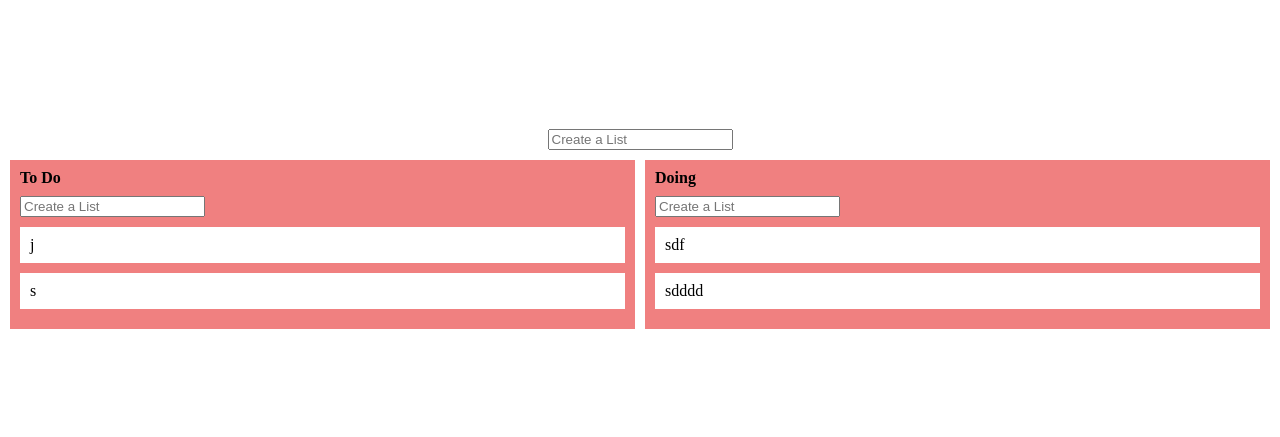
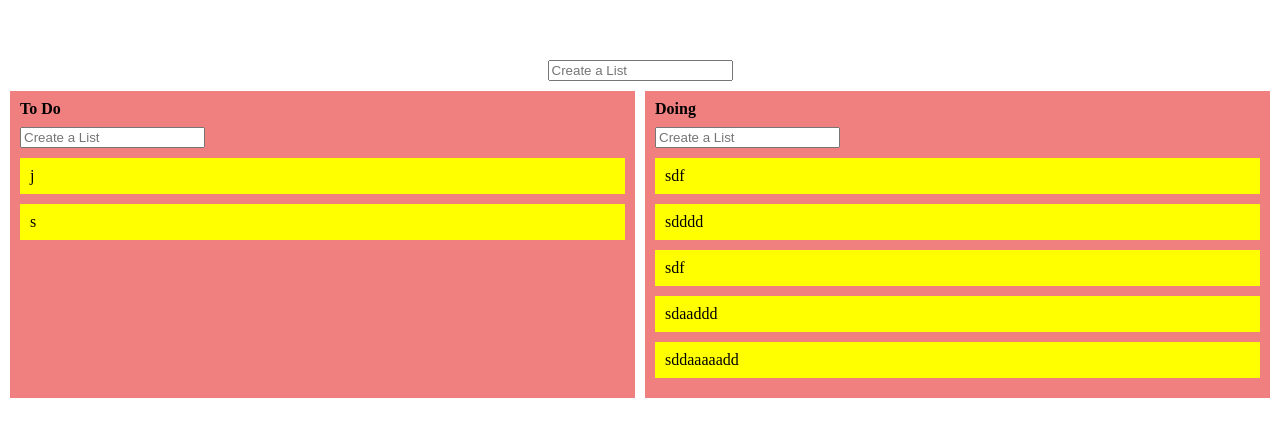
Before and after one commit to the-new-kim/draggable-to-do, a React (Create React App) app: page / in a window 1280 px wide. Shown: the part 171-608 px from the top of the page. Built offline with nearby package versions, Linux system fonts and the light colour scheme.

Commit message:
draggable board and cards are done

```diff
--- a/src/App.tsx
+++ b/src/App.tsx
@@ -2,7 +2,7 @@ import { useForm } from "react-hook-form";
 import { useRecoilState } from "recoil";
 import styled from "styled-components";
 import { toDoState } from "./atoms";
-import { DragDropContext } from "react-beautiful-dnd";
+import { DragDropContext, Droppable, DropResult } from "react-beautiful-dnd";
 import Board from "./components/Board";
 
 const Wrapper = styled.div`
@@ -34,8 +34,58 @@ interface IForm {
 function App() {
   const [boards, setBoards] = useRecoilState(toDoState);
   const { register, handleSubmit, setValue } = useForm<IForm>();
+  const onDragEnd = (info: DropResult) => {
+    const { destination, source } = info;
+    console.log(info);
+    if (!destination) return;
+    // moving boards
+    if (destination?.droppableId === "list") {
+      setBoards((allBoards) => {
+        const boardNames = Object.keys(allBoards);
+        const sourceName = boardNames[source.index];
 
-  const onDragEnd = () => {};
+        boardNames.splice(source.index, 1);
+        boardNames.splice(destination.index, 0, sourceName);
+
+        let newBoards = {};
+
+        boardNames.map((boardName) => {
+          newBoards = { ...newBoards, [boardName]: allBoards[boardName] };
+        });
+
+        return newBoards;
+      });
+    }
+    // moving card in a same board
+    else if (destination.droppableId === source.droppableId) {
+      setBoards((allBoards) => {
+        const copyToDo = allBoards[source.droppableId][source.index];
+        const copyBoard = [...allBoards[source.droppableId]];
+
+        copyBoard.splice(source.index, 1);
+        copyBoard.splice(destination.index, 0, copyToDo);
+
+        return { ...allBoards, [source.droppableId]: copyBoard };
+      });
+    }
+    // moving card form a board to the other board
+    else if (destination.droppableId !== source.droppableId) {
+      setBoards((allBoards) => {
+        const copyToDo = allBoards[source.droppableId][source.index];
+        const sourceBoard = [...allBoards[source.droppableId]];
+        const targetBoard = [...allBoards[destination.droppableId]];
+
+        sourceBoard.splice(source.index, 1);
+        targetBoard.splice(destination.index, 0, copyToDo);
+
+        return {
+          ...allBoards,
+          [source.droppableId]: sourceBoard,
+          [destination.droppableId]: targetBoard,
+        };
+      });
+    }
+  };
 
   const onValid = ({ board }: IForm) => {
     setBoards((allBoards) => {
@@ -55,11 +105,21 @@ function App() {
             placeholder="Create a List"
           />
         </Form>
-        <BoardsContainer>
-          {Object.keys(boards).map((cat, index) => (
-            <Board board={cat} key={index} toDos={boards[cat]} />
-          ))}
-        </BoardsContainer>
+        <Droppable droppableId="list" type="COLUMN" direction="horizontal">
+          {(magic) => (
+            <BoardsContainer ref={magic.innerRef} {...magic.droppableProps}>
+              {Object.keys(boards).map((board, index) => (
+                <Board
+                  board={board}
+                  key={index}
+                  toDos={boards[board]}
+                  boardIndex={index}
+                />
+              ))}
+              {magic.placeholder}
+            </BoardsContainer>
+          )}
+        </Droppable>
       </DragDropContext>
     </Wrapper>
   );
--- a/src/atoms.tsx
+++ b/src/atoms.tsx
@@ -13,12 +13,15 @@ export const toDoState = atom<IToDoState>({
   key: "toDos",
   default: {
     "To Do": [
-      { text: "j", id: 1 },
-      { text: "s", id: 2 },
+      { text: "j", id: 11 },
+      { text: "s", id: 12 },
     ],
     Doing: [
       { text: "sdf", id: 1 },
       { text: "sdddd", id: 2 },
+      { text: "sdf", id: 3 },
+      { text: "sdaaddd", id: 4 },
+      { text: "sddaaaaadd", id: 5 },
     ],
   },
 });
--- a/src/components/Board.tsx
+++ b/src/components/Board.tsx
@@ -1,4 +1,5 @@
-import { Droppable } from "react-beautiful-dnd";
+import React from "react";
+import { Draggable, Droppable } from "react-beautiful-dnd";
 import { useForm } from "react-hook-form";
 import { useSetRecoilState } from "recoil";
 import styled from "styled-components";
@@ -26,13 +27,14 @@ const ToDos = styled.div``;
 interface IBoardProps {
   board: string;
   toDos: IToDo[];
+  boardIndex: number;
 }
 
 interface IForm {
   toDo: string;
 }
 
-function Board({ board, toDos }: IBoardProps) {
+function Board({ board, toDos, boardIndex }: IBoardProps) {
   const setToDos = useSetRecoilState<IToDoState>(toDoState);
   const { register, handleSubmit, setValue } = useForm<IForm>();
   const onValid = ({ toDo }: IForm) => {
@@ -48,8 +50,11 @@ function Board({ board, toDos }: IBoardProps) {
   };
 
   return (
-    <Wrapper>
-      <Title>{board}</Title>
+    <Draggable draggableId={board} key={board} index={boardIndex}>
+      {(magic) => (
+        <Wrapper ref={magic.innerRef} {...magic.draggableProps}>
+          <Title {...magic.dragHandleProps}>{board}</Title>
+
           <Form onSubmit={handleSubmit(onValid)}>
             <input
               {...register("toDo", { required: true })}
@@ -61,14 +66,21 @@ function Board({ board, toDos }: IBoardProps) {
             {(magic) => (
               <ToDos ref={magic.innerRef} {...magic.droppableProps}>
                 {toDos.map((toDo, index) => (
-              <Card key={toDo.id} text={toDo.text} index={index} />
+                  <Card
+                    key={toDo.id}
+                    toDo={toDo.text}
+                    index={index}
+                    toDoId={toDo.id}
+                  />
                 ))}
                 {magic.placeholder}
               </ToDos>
             )}
           </Droppable>
         </Wrapper>
+      )}
+    </Draggable>
   );
 }
 
-export default Board;
+export default React.memo(Board);
--- a/src/components/Card.tsx
+++ b/src/components/Card.tsx
@@ -1,31 +1,33 @@
+import React from "react";
 import { Draggable } from "react-beautiful-dnd";
 import styled from "styled-components";
 
 const ToDoItem = styled.div`
-  background-color: white;
+  background-color: yellow;
   padding: 10px;
   margin-bottom: 10px;
 `;
 
-interface IToDo {
-  text: string;
+interface ICard {
+  toDo: string;
+  toDoId: number;
   index: number;
 }
 
-function Card({ text, index }: IToDo) {
+function Card({ toDo, index, toDoId }: ICard) {
   return (
-    <Draggable key={text} index={index} draggableId={text}>
+    <Draggable key={toDo} index={index} draggableId={toDoId + ""}>
       {(magic, info) => (
         <ToDoItem
           ref={magic.innerRef}
           {...magic.dragHandleProps}
           {...magic.draggableProps}
         >
-          {text}
+          {toDo}
         </ToDoItem>
       )}
     </Draggable>
   );
 }
 
-export default Card;
+export default React.memo(Card);
```
Lines whose indentation alone changed are shown as unchanged.
